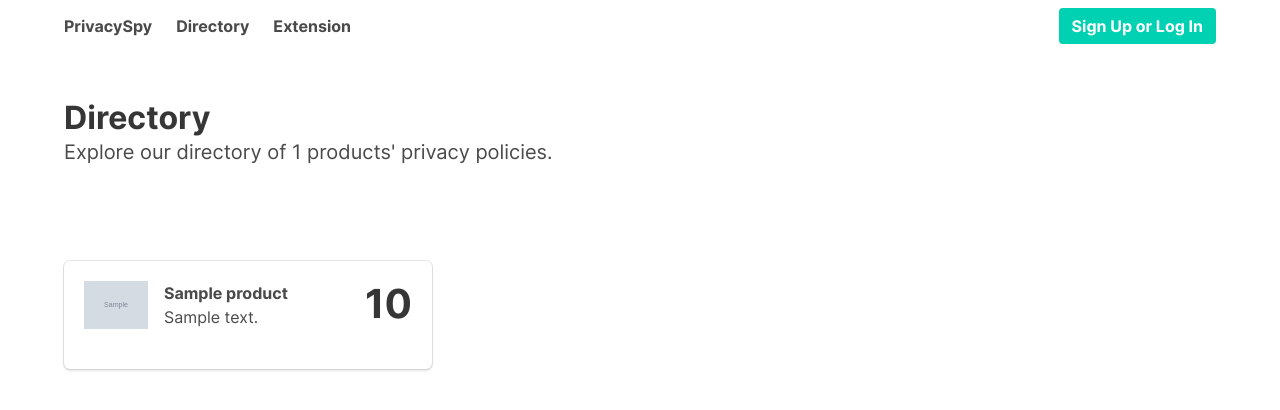
After one commit to Politiwatch/privacyspy, a Django app: page /directory/ in a window 1280 px wide. The commit adds this page. Shown: the top 410 px of the page. Run offline with Django 3.2, Linux system fonts and the light colour scheme; tables that the repository leaves empty hold one stand-in row (values such as "Sample post"); grey boxes marked "Sample" are stand-in pictures.

Commit message:
Improve navbar, add directory

```diff
--- a/privacyspy/core/static/core/css/core.css
+++ b/privacyspy/core/static/core/css/core.css
@@ -32,6 +32,10 @@
 
 body {
     font-family: 'Inter', sans-serif;
+}
+
+.top-pad {
+    padding-top: 8px;
 }
 
 .highlights {
--- a/privacyspy/core/static/core/css/noscript.css
+++ b/privacyspy/core/static/core/css/noscript.css
@@ -1,3 +1,3 @@
-.selection-expanded {
+.selection-expanded, #navMenu {
     display: visible !important;
 }
--- a/privacyspy/core/static/core/js/core.js
+++ b/privacyspy/core/static/core/js/core.js
@@ -7,3 +7,29 @@ function toggleRubricSelection(element) {
         $(element + "-icon").removeClass("fa-chevron-down").addClass("fa-chevron-up");
     }
 }
+
+document.addEventListener('DOMContentLoaded', () => {
+
+    // Get all "navbar-burger" elements
+    const $navbarBurgers = Array.prototype.slice.call(document.querySelectorAll('.navbar-burger'), 0);
+
+    // Check if there are any navbar burgers
+    if ($navbarBurgers.length > 0) {
+
+      // Add a click event on each of them
+      $navbarBurgers.forEach( el => {
+        el.addEventListener('click', () => {
+
+          // Get the target from the "data-target" attribute
+          const target = el.dataset.target;
+          const $target = document.getElementById(target);
+
+          // Toggle the "is-active" class on both the "navbar-burger" and the "navbar-menu"
+          el.classList.toggle('is-active');
+          $target.classList.toggle('is-active');
+
+        });
+      });
+    }
+
+  });
--- /dev/null
+++ b/privacyspy/core/templates/core/directory.html
@@ -0,0 +1,20 @@
+{% extends 'core/base.html' %}
+
+{% load humanize %}
+
+{% block content %}
+<h1 class="title">Directory</h1>
+<p class="subtitle">Explore our directory of {{products|length|intcomma}} products' privacy policies.</p>
+
+<br><br><br>
+
+<div class="columns">
+    <div class="column is-4">
+        {% for product in products %}
+        {% include 'core/product_box.html' %}
+        <br>
+        {% endfor %}
+    </div>
+</div>
+
+{% endblock %}
--- a/privacyspy/core/templates/core/navbar.html
+++ b/privacyspy/core/templates/core/navbar.html
@@ -6,22 +6,19 @@
             </a>
 
             <a role="button" class="navbar-burger burger" aria-label="menu" aria-expanded="false"
-                data-target="navbarBasicExample">
+                data-target="navMenu">
                 <span aria-hidden="true"></span>
                 <span aria-hidden="true"></span>
                 <span aria-hidden="true"></span>
             </a>
         </div>
 
-        <div id="navbarBasicExample" class="navbar-menu">
+        <div id="navMenu" class="navbar-menu">
             <div class="navbar-start">
-                <a class="navbar-item">
-                    Home
+                <a class="navbar-item has-text-weight-bold" href="{% url 'directory' %}">
+                    Directory
                 </a>
-                <a class="navbar-item">
-                    Rankings
-                </a>
-                <a class="navbar-item">
+                <a class="navbar-item has-text-weight-bold">
                     Extension
                 </a>
             </div>
--- a/privacyspy/core/templates/core/policy.html
+++ b/privacyspy/core/templates/core/policy.html
@@ -83,8 +83,7 @@
                     </div>
                 </div>
             </div>
-            <br>
-            <div class="policy-column-stat">
+            <div class="policy-column-stat top-pad">
                 <div class="heading">Version Added</div>
                 <p>{{policy.added|naturalday|capfirst}}</p>
             </div>
--- a/privacyspy/core/templates/core/product_box.html
+++ b/privacyspy/core/templates/core/product_box.html
@@ -7,12 +7,17 @@
                 </figure>
             </div>
             <div class="media-content">
-                <div class="content">
-                    <p>
-                        <strong>{{product.name}}</strong>
-                        <br>
-                        {{product.description}}
-                    </p>
+                <div class="content columns">
+                    <div class="column">
+                        <p>
+                            <strong>{{product.name}}</strong>
+                            <br>
+                            {{product.description}}
+                        </p>
+                    </div>
+                    <div class="column is-narrow">
+                        <h2 class="title is-size-2">{{product.current_policy.score|floatformat:"-1"}}</h2>
+                    </div>
                 </div>
             </div>
         </article>
--- a/privacyspy/core/urls.py
+++ b/privacyspy/core/urls.py
@@ -9,5 +9,6 @@ urlpatterns = [
     path('login/', views.login_user, name='login'),
     path('account/', views.account, name="account"),
     path('logout/', views.logout_user, name="logout"),
-    path("delete-account/", views.delete_account, name="delete_account")
+    path("delete-account/", views.delete_account, name="delete_account"),
+    path("directory/", views.directory, name="directory")
 ]
--- a/privacyspy/core/views.py
+++ b/privacyspy/core/views.py
@@ -157,5 +157,12 @@ def delete_account(request):
         return redirect('index')
     return render(request, 'core/delete_account.html', context={
         "title": "Delete Account",
-        "user": request.user
+        "user": request.user,
     })
+
+def directory(request):
+    return render(request, 'core/directory.html', context={
+        "title": "Product Directory",
+        "user": request.user,
+        "products": Product.objects.all()
+    })
```
